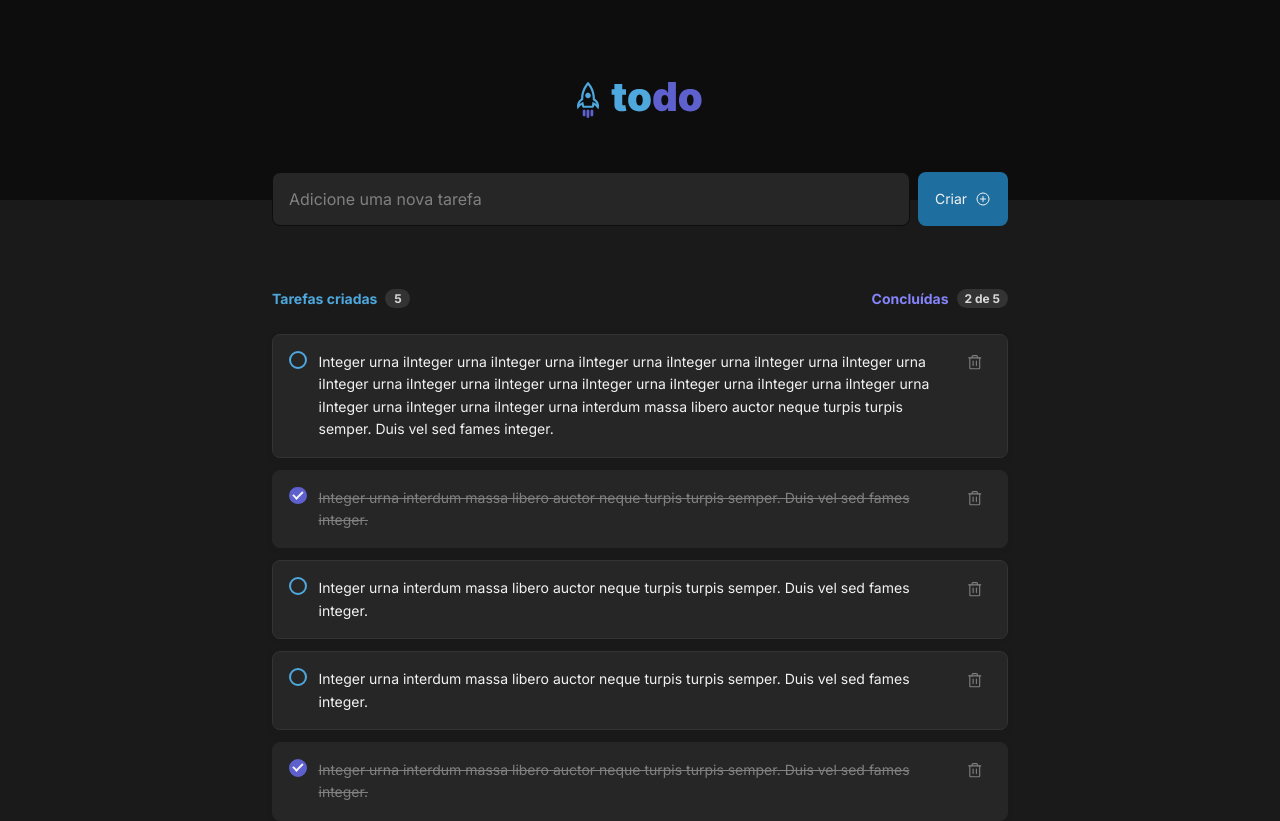
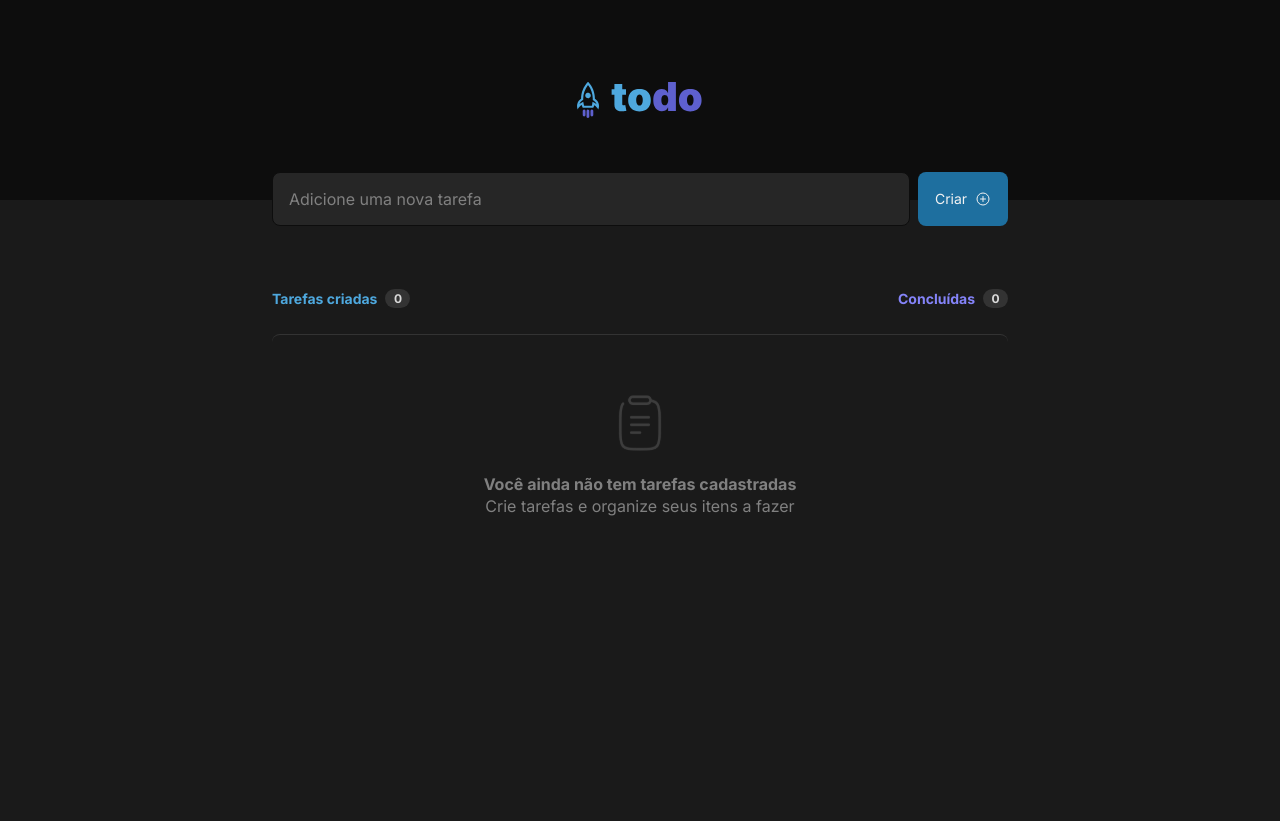
Before and after one commit to viniciusmb17/simple-todo-list, a React (Vite) app: page / in a window 1280 px wide. After the commit the page ends 800 px from the top, so only its background shows below. Built offline with nearby package versions, Linux system fonts and the light colour scheme.

Commit message:
fix: removing mockup for tasks

```diff
--- a/src/components/Main/index.tsx
+++ b/src/components/Main/index.tsx
@@ -5,23 +5,23 @@ import { TaskList } from "../../components/TaskList"
 
 import styles from './Main.module.css'
 
+interface taskInterface {
+  id: string;
+  check: boolean;
+  text: string;
+}
+
 export default function Main() {
 
-  const [tasks, setTasks] = useState([
-    { id: uuidv4(), check: false, text: 'Integer urna iInteger urna iInteger urna iInteger urna iInteger urna iInteger urna iInteger urna iInteger urna iInteger urna iInteger urna iInteger urna iInteger urna iInteger urna iInteger urna iInteger urna iInteger urna iInteger urna interdum massa libero auctor neque turpis turpis semper. Duis vel sed fames integer.' },
-    { id: uuidv4(), check: true, text: 'Integer urna interdum massa libero auctor neque turpis turpis semper. Duis vel sed fames integer.' },
-    { id: uuidv4(), check: false, text: 'Integer urna interdum massa libero auctor neque turpis turpis semper. Duis vel sed fames integer.' },
-    { id: uuidv4(), check: false, text: 'Integer urna interdum massa libero auctor neque turpis turpis semper. Duis vel sed fames integer.' },
-    { id: uuidv4(), check: true, text: 'Integer urna interdum massa libero auctor neque turpis turpis semper. Duis vel sed fames integer.' },
-  ])
+  const [tasks, setTasks] = useState<taskInterface[]>([])
 
-  function handleNewTask( text: string) {
+  function handleNewTask(text: string) {
     const newTask = { id: uuidv4(), check: false, text }
     setTasks([...tasks, newTask])
   }
 
   function handleDeleteTask(index: number) {
-    setTasks(tasks.filter((_, idx) => idx !== index ))
+    setTasks(tasks.filter((_, idx) => idx !== index))
   }
 
   function handleCheckbox(index: number) {
@@ -32,7 +32,7 @@ export default function Main() {
   return (
     <main className={styles.wrapper}>
       <NewTask onNewTask={handleNewTask} />
-      <TaskList tasks={tasks} onDeleteTask={handleDeleteTask} onCheck={handleCheckbox}/>
+      <TaskList tasks={tasks} onDeleteTask={handleDeleteTask} onCheck={handleCheckbox} />
     </main>
   )
 }
```
